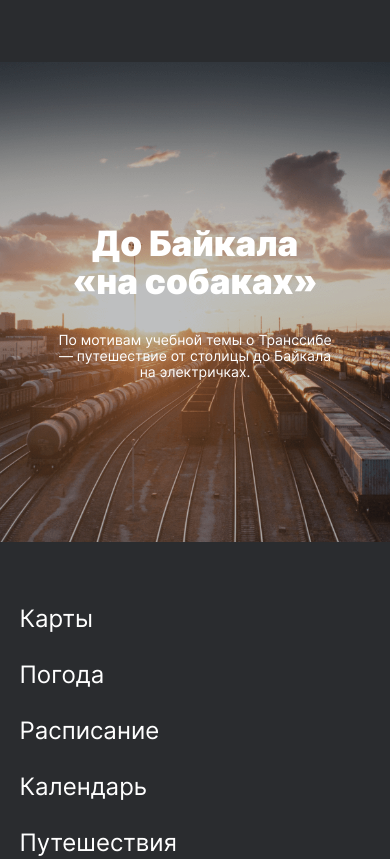
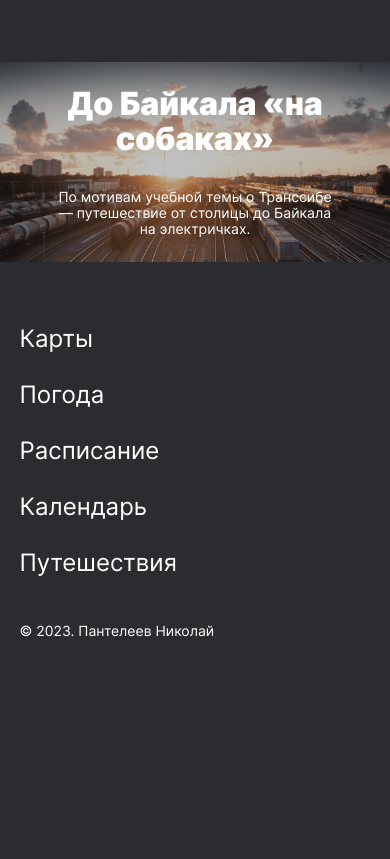
Before and after one commit to GitNikolas/russian-travel, a plain HTML site: page index.html in a window 390 px wide. Shown: the part 9639-10498 px from the top of the page. After the commit the page ends 10302 px from the top, so only its background shows below. Drawn offline with Linux system fonts and the light colour scheme.

Commit message:
На ревью 3

```diff
--- a/blocks/cover/__link/cover__link.css
+++ b/blocks/cover/__link/cover__link.css
@@ -1,4 +1,45 @@
 .cover__link{
+  display: flex;
+  flex-direction: column;
+  align-items: center;
+  justify-content:center;
+  background-image: url(../../../images/__background.png);
+  background-position: center;
+  background-size: cover;
   text-decoration: none;
   color: white;
+  min-height: 740px;
+  max-width: 1184px;
+  position: relative;
 }
+
+.cover__link::before{
+  content: '';
+  height: 100%;
+  width: 100%;
+  background: rgba(42, 44, 47, 0.3);
+  transition: 0.2s linear;
+  position: absolute;
+}
+
+.cover__link:hover::before{
+  background: rgba(42, 44, 47, 0.8);
+}
+
+@media screen and (max-width:1024px) {
+  .cover__link{
+    min-height: 640px;
+  }
+}
+
+@media screen and (max-width:768px) {
+  .cover__link{
+    min-height: 480px;
+  }
+}
+
+@media screen and (max-width:425px) {
+  .cover__link{
+    min-height: 200px;
+  }
+}
--- a/blocks/cover/__overlay/cover__overlay.css
+++ /dev/null
@@ -1,32 +0,0 @@
-.cover__overlay{
-  display: flex;
-  flex-direction: column;
-  align-items: center;
-  justify-content:center;
-  background: rgba(42, 44, 47, 0.3);
-  transition: 0.2s linear;
-  min-height: 740px;
-}
-
-.cover__overlay:hover{
-  background: rgba(42, 44, 47, 0.8);
-  transition: 0.2s linear;
-}
-
-@media screen and (max-width:1024px) {
-  .cover__overlay{
-    min-height: 640px;
-  }
-}
-
-@media screen and (max-width:768px) {
-  .cover__overlay{
-    min-height: 480px;
-  }
-}
-
-@media screen and (max-width:320px) {
-  .cover__overlay{
-    min-height: 200px;
-  }
-}
--- a/blocks/cover/__subtitle/cover__subtitle.css
+++ b/blocks/cover/__subtitle/cover__subtitle.css
@@ -1,11 +1,11 @@
 .cover__subtitle{
   font-weight: 400;
   font-size:18px;
-  font-size: calc(14px + 4*(100vw - 320px)/960);
   line-height: 1.22;
   text-align: center;
   max-width: 360px;
   margin: 0;
+  position: relative;
 }
 
 @media screen and (max-width:425px) {
--- a/blocks/cover/__title/cover__title.css
+++ b/blocks/cover/__title/cover__title.css
@@ -5,11 +5,12 @@
   text-align: center;
   max-width: 560px;
   margin: 0 0 32px;
+  position: relative;
 }
 
 @media screen and (max-width:425px) {
   .cover__title{
-    font-size: calc(32px + 40*(100vw - 320px)/960);
+    font-size: 32px;
     line-height: 1.09;
   }
 }
--- a/blocks/cover/cover.css
+++ b/blocks/cover/cover.css
@@ -1,21 +1,9 @@
 .cover{
-  background-image: url(../../images/__background.png);
-  background-position: center;
-  background-size: cover;
-  min-height: 740px;
-  max-width: 1184px;
   margin: 0 auto 92px;
-}
-
-@media screen and (max-width:1024px) {
-  .cover{
-    min-height: 640px;
-  }
 }
 
 @media screen and (max-width:768px) {
   .cover{
-    min-height: 480px;
     margin: 0 auto 88px;
   }
 }
@@ -23,6 +11,5 @@
 @media screen and (max-width:425px) {
   .cover{
     margin: 0 auto 65px;
-    min-height: 200px;
   }
 }
--- a/blocks/header/header.css
+++ b/blocks/header/header.css
@@ -17,7 +17,7 @@
 
 @media screen and (max-width:768px) {
   .header{
-    margin: 16px 24px 48px 24px;
+    margin: 28px 24px 48px 24px;
   }
 }
 
--- a/blocks/page/page.css
+++ b/blocks/page/page.css
@@ -1,6 +1,6 @@
 .page{
   background-color:#2A2C2F;
-  font-family: 'Inter', sans-serif;
+  font-family: 'Inter', Arial, sans-serif;
   font-weight: 400;
   -webkit-font-smoothing: antialiased;
   -moz-osx-font-smoothing: grayscale;
--- a/blocks/place/__text/place__text.css
+++ b/blocks/place/__text/place__text.css
@@ -8,12 +8,6 @@
   margin:0;
 }
 
-@media screen and (max-width:1024px) {
-  .place__text{
-    font-size: 18px;
-  }
-}
-
 @media screen and (max-width:768px) {
   .place__text{
     font-size: 16px;
--- a/index.html
+++ b/index.html
@@ -136,8 +136,8 @@
       </article>
     </section>
     <section class="cover">
-      <a class="cover__overlay cover__link" href="https://stampsy.com/na-elektrichkakh-do-baikala" target="_blank">
-        <h2 class="cover__title">До Байкала «на&nbsp;собаках»</h2>
+      <a class="cover__link" href="https://stampsy.com/na-elektrichkakh-do-baikala" target="_blank">
+        <h2 class="cover__title">До Байкала «на собаках»</h2>
         <p class="cover__subtitle">По мотивам учебной темы о Транссибе — путешествие от столицы до Байкала на электричках.</p>
       </a>
     </section>
--- a/pages/index.css
+++ b/pages/index.css
@@ -37,7 +37,6 @@
 @import url(../blocks/place/__text/place__text.css);
 
 @import url(../blocks/cover/cover.css);
-@import url(../blocks/cover/__overlay/cover__overlay.css);
 @import url(../blocks/cover/__title/cover__title.css);
 @import url(../blocks/cover/__subtitle/cover__subtitle.css);
 @import url(../blocks/cover/__link/cover__link.css);
```
